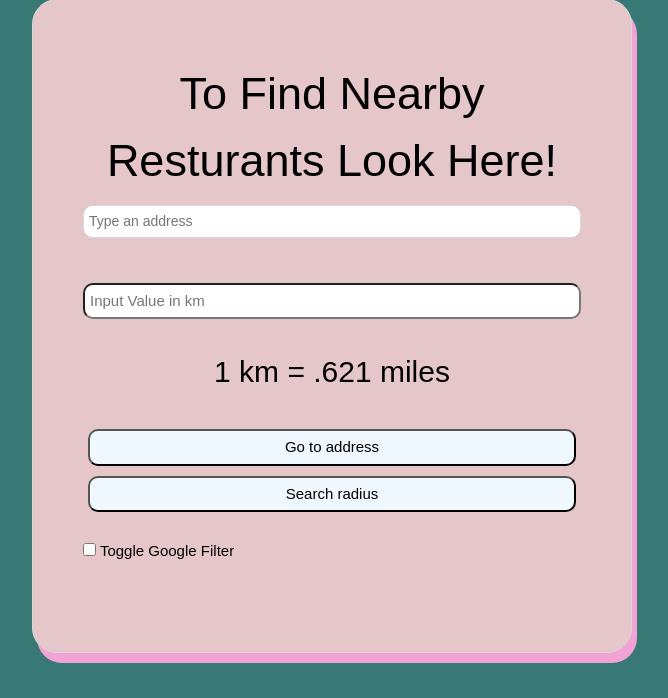
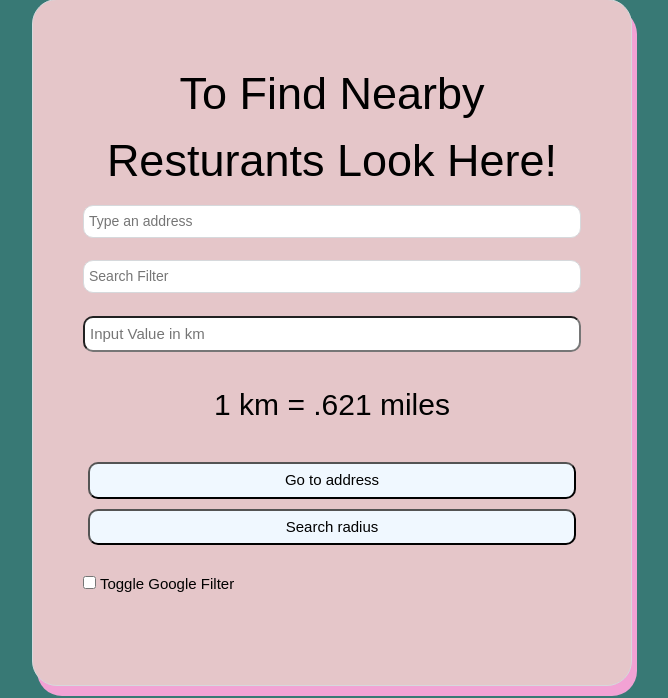
Before and after one commit to atiyehnadia4/Eventure, a Python web app: template template/map.html in a window 1280 px wide. Shown: the part 389-1087 px from the top of the page, without its empty margins (308-976 px from the left). Run offline with Jinja, Linux system fonts and the light colour scheme; the template is opened without the code that fills it, so the values that code supplies are empty; some libraries are stand-ins or nearby versions; some web fonts are replaced.

Commit message:
the map messed up OMG

```diff
--- a/template/map.html
+++ b/template/map.html
@@ -49,8 +49,8 @@
         <div class ='speaker-form'>
           <div class="form-row">
             <h1 style= "text-align: center; font-family: 'Darker Grotesque', sans-serif; font-size: 45px;"> To Find Nearby Resturants Look Here! </h1>
-        <input type="text" id="address" placeholder="Type an address" required><br
-        <input type="text" id="filter" placeholder="Search Filter" required/><br>
+        <input type="text" id="address" placeholder="Type an address" required><br>
+        <input type="text" id="filter" placeholder="Search Filter" required><br>
         <input type="number" id="radius" placeholder="Input Value in km" required/>
           <p style= "text-align: center; font-size: 30px;" > 1 km = .621 miles </p>
 
```
